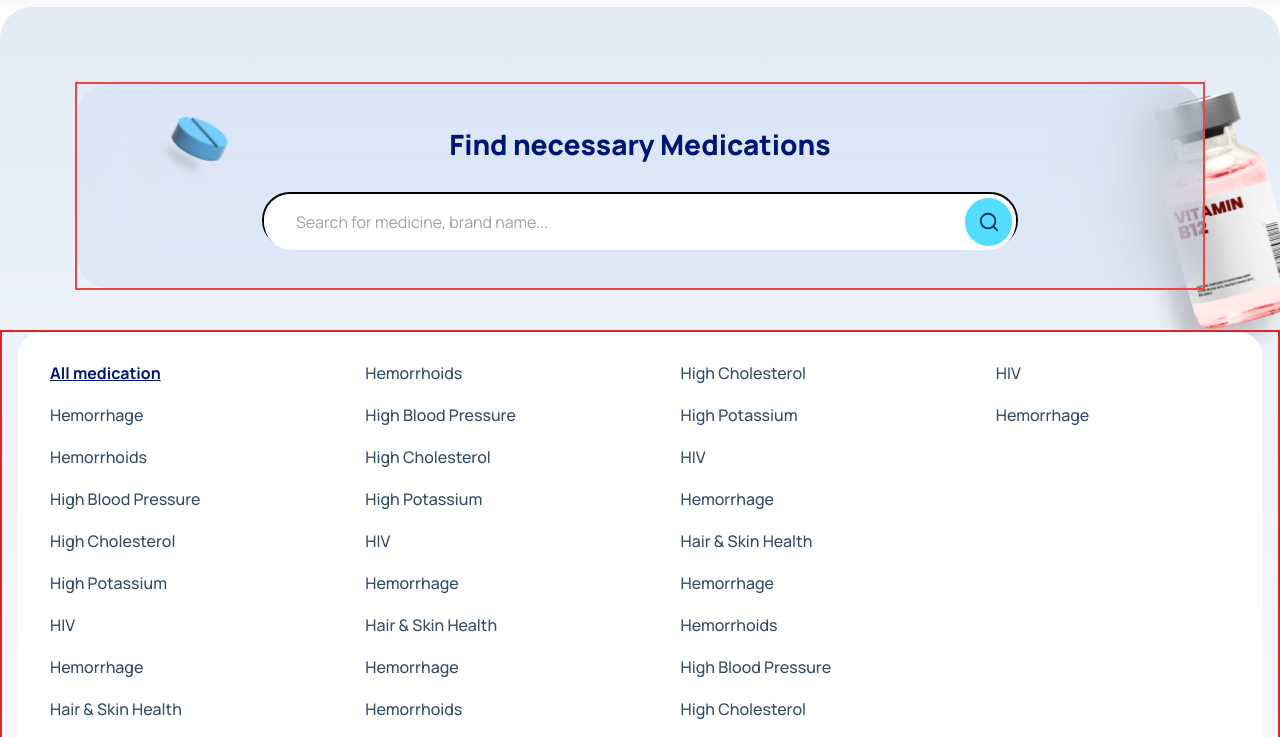
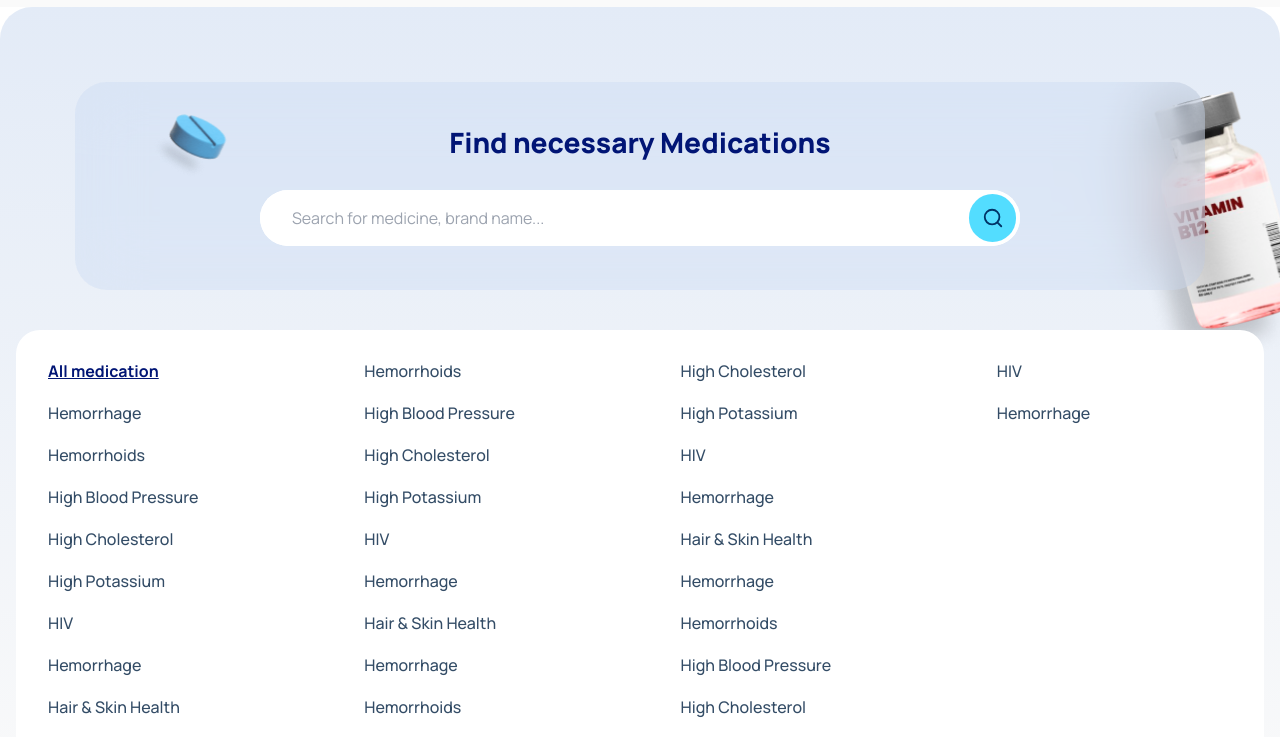
Before and after one commit to tanjilahmed7/jarina-pharmacy, a website: page list.html in a window 1280 px wide. Shown: the part 57-794 px from the top of the page. Drawn offline with nearby package versions, Linux system fonts and the light colour scheme.

Commit message:
revert: reverts a previous commit

```diff
--- a/list.html
+++ b/list.html
@@ -509,7 +509,7 @@
             class="absolute  lg:right-0 tablet:right-0 right-0 top-[75px] -z-50 object-contain  img3 "
             alt=""
           />
-          <div class="lg:max-w-[1290px] mx-4 lg:mx-[75px] w-full h-[208px] relative border-2 border-red-500">
+          <div class="lg:max-w-[1290px] mx-4 lg:mx-[75px] w-full h-[208px] relative ">
             <div
               class="w-full lg:w-full h-[204px] lg:h-full bg-[#C0D4F04D] rounded-[32px] absolute backdrop-blur-[31px]"
             >
@@ -526,7 +526,7 @@
                 >
                   Find necessary Medications
                 </h1>
-                <div class="lg:w-full  w-full h-[56px] rounded-[80px] bg-[#FFFFFF] mb-4 lg:mb-0 border-2 border-black">
+                <div class="lg:w-full  w-full h-[56px] rounded-[80px] bg-[#FFFFFF] mb-4 lg:mb-0 ">
                   <!-- SEARCH BOX  -->
                   <div
                     class="flex items-center justify-between rounded-[80px] bg-[#FFFFFF] lg:pl-8 pl-4 pr-1 py-1 "
@@ -555,7 +555,7 @@
             </div>
           </div>
         </div>
-        <div class="desktop:w-[1290px] laptop:max-w-[1290px] w-full desktop:h-[376px] h-[450px] my-10 lg:my-10 px-4  lg:px-0 laptop:px-4 tablet:px-4 desktop:px-4 border-2 border-red-600">
+        <div class="desktop:w-[1290px] laptop:max-w-[1290px] w-full desktop:h-[376px] h-[450px] my-10 lg:my-10 px-4  lg:px-0 laptop:px-4 tablet:px-4 desktop:px-4 ">
 
           <div
           class="lg:p-8 pt-6 px-6 lg:px-8 w-full lg:w-full lg:h-full h-full  flex flex-col flex-nowrap lg:flex-wrap gap-6 overflow-y-scroll custom-scrollbar z-50  bg-[#FFFFFF] rounded-3xl pb-4 lg:pb-0 desktop:pb-0 laptop:pb-0 "
--- a/search.js
+++ b/search.js
@@ -1,50 +1,4 @@
-// let suggestedMedicines = [
-//     { title: "Amiloride HCl", subtitle: "Generic for Midamor" },
-//     { title: "Amiloride-Hydrochlorothiazide", subtitle: "Generic for Moduretic" },
-//     { title: "Amiloride HCl", subtitle: "Generic for Midamor" },
-//     { title: "Amiloride-Hydrochlorothiazide", subtitle: "Generic for Moduretic" },
-//     { title: "Amiloride HCl", subtitle: "Generic for Midamor" },
-//     { title: "Amiloride-Hydrochlorothiazide", subtitle: "Generic for Moduretic" },
-//     { title: "Amiloride HCl", subtitle: "Generic for Midamor" },
-//     { title: "Amiloride-Hydrochlorothiazide", subtitle: "Generic for Moduretic" },
-//   ];
 
-//   const searchInput = document.getElementById("medicine-search-box");
-//   const resultBox = document.querySelector(".result");
-
-//   searchInput.onkeyup = () => {
-//     let result = [];
-//     let input = searchInput.value.trim();
-//     if (input.length) {
-//       result = suggestedMedicines.filter((item) =>
-//         item.title.toLowerCase().includes(input.toLowerCase())||
-//       item.subtitle.toLowerCase().includes(input.toLowerCase())
-//       );
-//     }
-
-//     displaySearchResult(result);
-//   };
-
-
-// function displaySearchResult(result) {
-//     resultBox.innerHTML = "";
-//     const resultItems = result.map((res) => {
-//       return `
-//         <div class="py-[6px] bg-[#FFFFFF] cursor-pointer hover:bg-[#F5F7FA] h-[62px] flex gap-[2px] flex-col rounded-lg">
-//           <h1 class="font-manrope font-bold text-base text-[#011575] leading-[25px] pl-6 pt-[6px]">
-//             ${res.title}
-//           </h1>
-//           <p class="text-[#334C66] text-sm font-manrope font-medium leading-[22px] pl-6 ">
-//             ${res.subtitle}
-//           </p>
-//         </div>
-//       `;
-//     });
-
-//     resultBox.innerHTML = resultItems.join("");
-
-
-//   }
 
 
 
@@ -85,7 +39,7 @@ document.addEventListener("DOMContentLoaded", () => {
   };
 
   function displaySearchResult(result) {
-    resultBox.innerHTML = ""; // Clear previous results
+    resultBox.innerHTML = "";
     if (!result.length) {
       resultBox.innerHTML =
         '<div class="py-2 text-center text-gray-500">No results found</div>';
```
